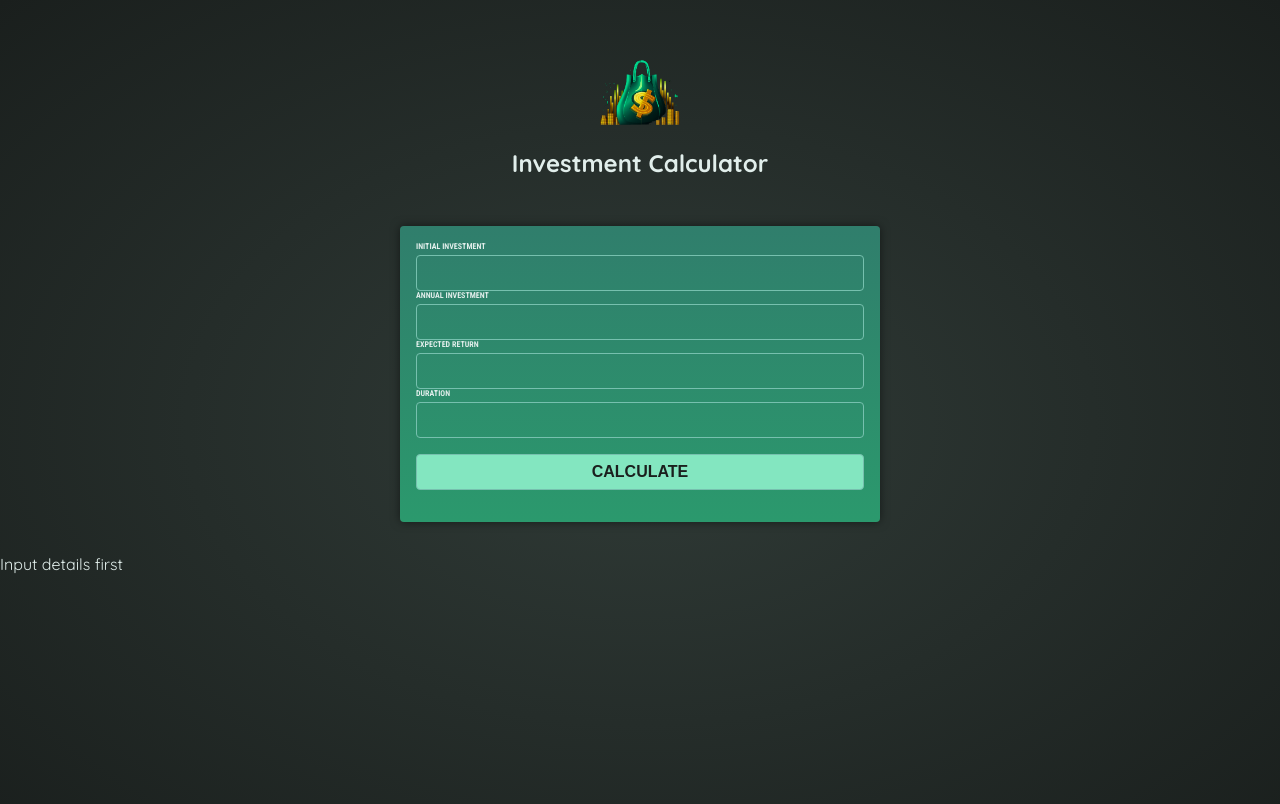
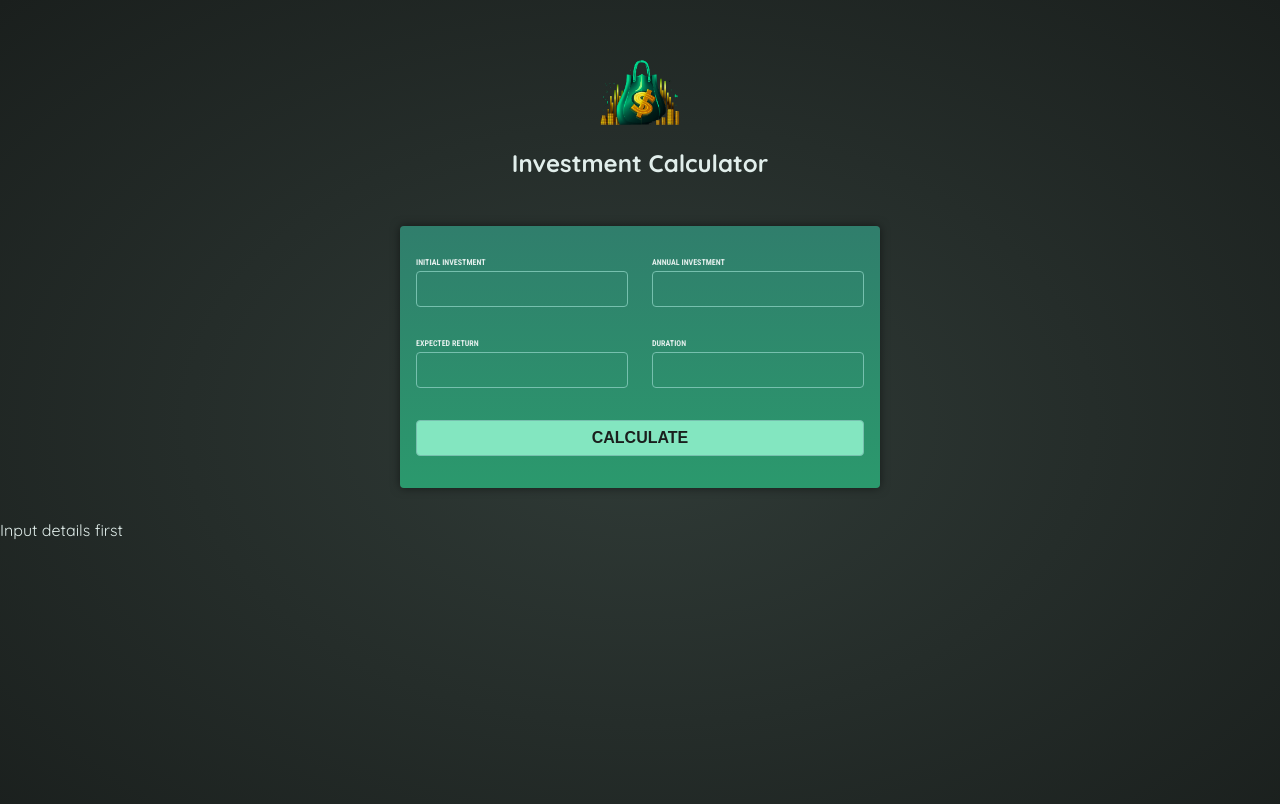
Before and after one commit to gandesc/angular-the-complete-guide, an Angular app in the folder 04-essentials-practice/: page / in a window 1280 px wide. Shown: the top 804 px of the page. Built offline with nearby package versions, Linux system fonts and the light colour scheme.

Commit message:
improved form styling

```diff
--- a/04-essentials-practice/src/app/user-input/user-input.component.html
+++ b/04-essentials-practice/src/app/user-input/user-input.component.html
@@ -1,33 +1,41 @@
 <form (ngSubmit)="onSubmit()">
-  <label for="initial-investment">INITIAL INVESTMENT</label>
+  <div class="input-group">
+    <p>
+      <label for="initial-investment">Initial Investment</label>
       <input type="number"
              id="initial-investment"
              name="initial-investment"
              [(ngModel)]="initialInvestment"
       >
-
-  <label for="annual-investment">ANNUAL INVESTMENT</label>
+    </p>
+    <p>
+      <label for="annual-investment">Annual Investment</label>
       <input type="number"
              id="annual-investment"
              name="annual-investment"
              [(ngModel)]="annualInvestment"
       >
-
-  <label for="expected-return">EXPECTED RETURN</label>
+    </p>
+  </div>
+  <div class="input-group">
+    <p>
+      <label for="expected-return">Expected Return</label>
       <input type="number"
              id="expected-return"
              name="expected-return"
              [(ngModel)]="expectedReturn"
       >
-
-  <label for="duration">DURATION</label>
+    </p>
+    <p>
+      <label for="duration">Duration</label>
       <input type="number"
              id="duration"
              name="duration"
              [(ngModel)]="duration"
       >
-
+    </p>
+  </div>
   <p class="actions">
-    <button type="submit">CALCULATE</button>
+    <button type="submit">Calculate</button>
   </p>
 </form>
```
Lines whose indentation alone changed are shown as unchanged.
